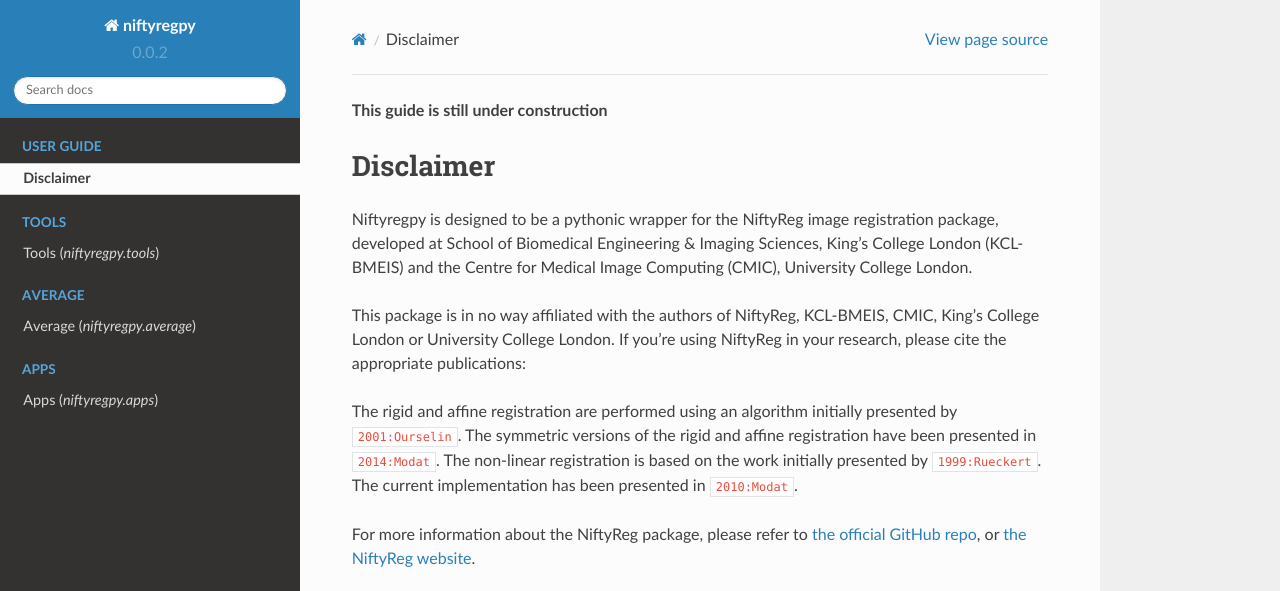
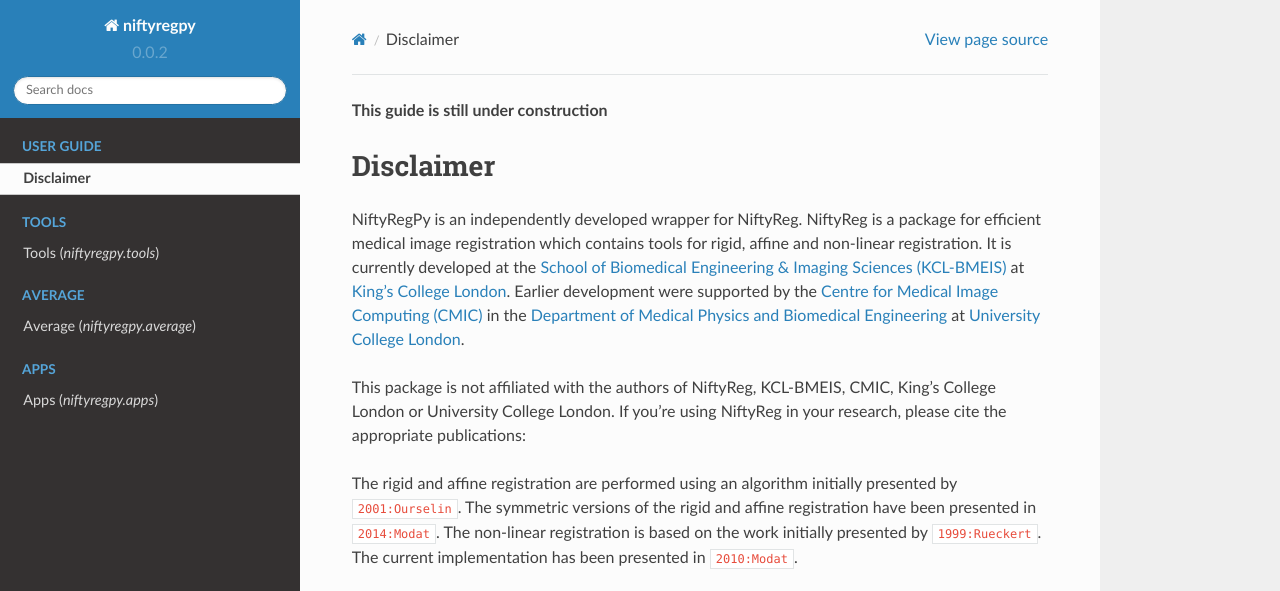
Before and after one commit to fyrdahl/niftyregpy, a Sphinx documentation site: the page built from docs/guide_basic.rst, in a window 1280 px wide and 956 px high, cut to the strip 0-591 px from the top of the window. Built offline with Sphinx 7.4.7 and the Read the Docs theme 2.0.0, drawn with Linux system fonts in a browser that asks for light colours; cross-references to code outside the pages are shown as plain code.

Commit message:
Update disclaimer

```diff
--- a/docs/guide_basic.rst
+++ b/docs/guide_basic.rst
@@ -3,9 +3,9 @@
 Disclaimer
 -----------
 
-Niftyregpy is designed to be a pythonic wrapper for the NiftyReg image registration package, developed at School of Biomedical Engineering & Imaging Sciences, King's College London (KCL-BMEIS) and the Centre for Medical Image Computing (CMIC), University College London.
+NiftyRegPy is an independently developed wrapper for NiftyReg. NiftyReg is a package for efficient medical image registration which contains tools for rigid, affine and non-linear registration. It is currently developed at the `School of Biomedical Engineering & Imaging Sciences (KCL-BMEIS) <https://www.kcl.ac.uk/bmeis>`_ at `King's College London <https://www.kcl.ac.uk/>`_. Earlier development were supported by the `Centre for Medical Image Computing (CMIC) <https://www.ucl.ac.uk/cmic>`_ in the `Department of Medical Physics and Biomedical Engineering <https://www.ucl.ac.uk/medphys>`_ at `University College London <https://www.ucl.ac.uk/>`_.
 
-This package is in no way affiliated with the authors of NiftyReg, KCL-BMEIS, CMIC, King's College London or University College London.
+This package is not affiliated with the authors of NiftyReg, KCL-BMEIS, CMIC, King's College London or University College London.
 If you're using NiftyReg in your research, please cite the appropriate publications:
 
 The rigid and affine registration are performed using an algorithm initially presented by :footcite:t:`2001:Ourselin`. The symmetric versions of the rigid and affine registration have been presented in :footcite:t:`2014:Modat`.
```
